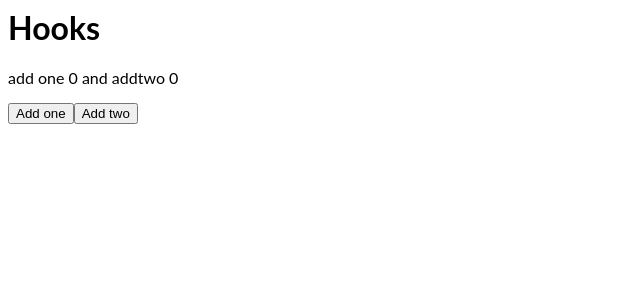
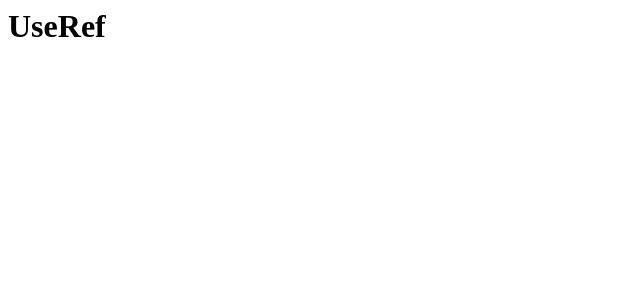
Before and after one commit to Shivashankar-741/react-6xwqlw, a React (Create React App) app: page / in a window 1280 px wide. Shown: the top 300 px of the page, without its empty margins (0-640 px from the left). Built offline with nearby package versions, Linux system fonts and the light colour scheme.

Commit message:
1 file modified, 1 added

```diff
--- /dev/null
+++ b/src/UseRef.js
@@ -0,0 +1,11 @@
+import React from "react";
+
+const UseRef = () => {
+  return (
+    <>
+      <h1>UseRef</h1>
+    </>
+  );
+};
+
+export default UseRef;
--- a/src/index.js
+++ b/src/index.js
@@ -1,7 +1,6 @@
 import React from "react";
 import ReactDOM from "react-dom";
 
-import App from "./App";
-import UseEffect from "./useEffect";
+import UseRef from "./UseRef";
 
-ReactDOM.render(<UseEffect />, document.getElementById("root"));
+ReactDOM.render(<UseRef />, document.getElementById("root"));
```
